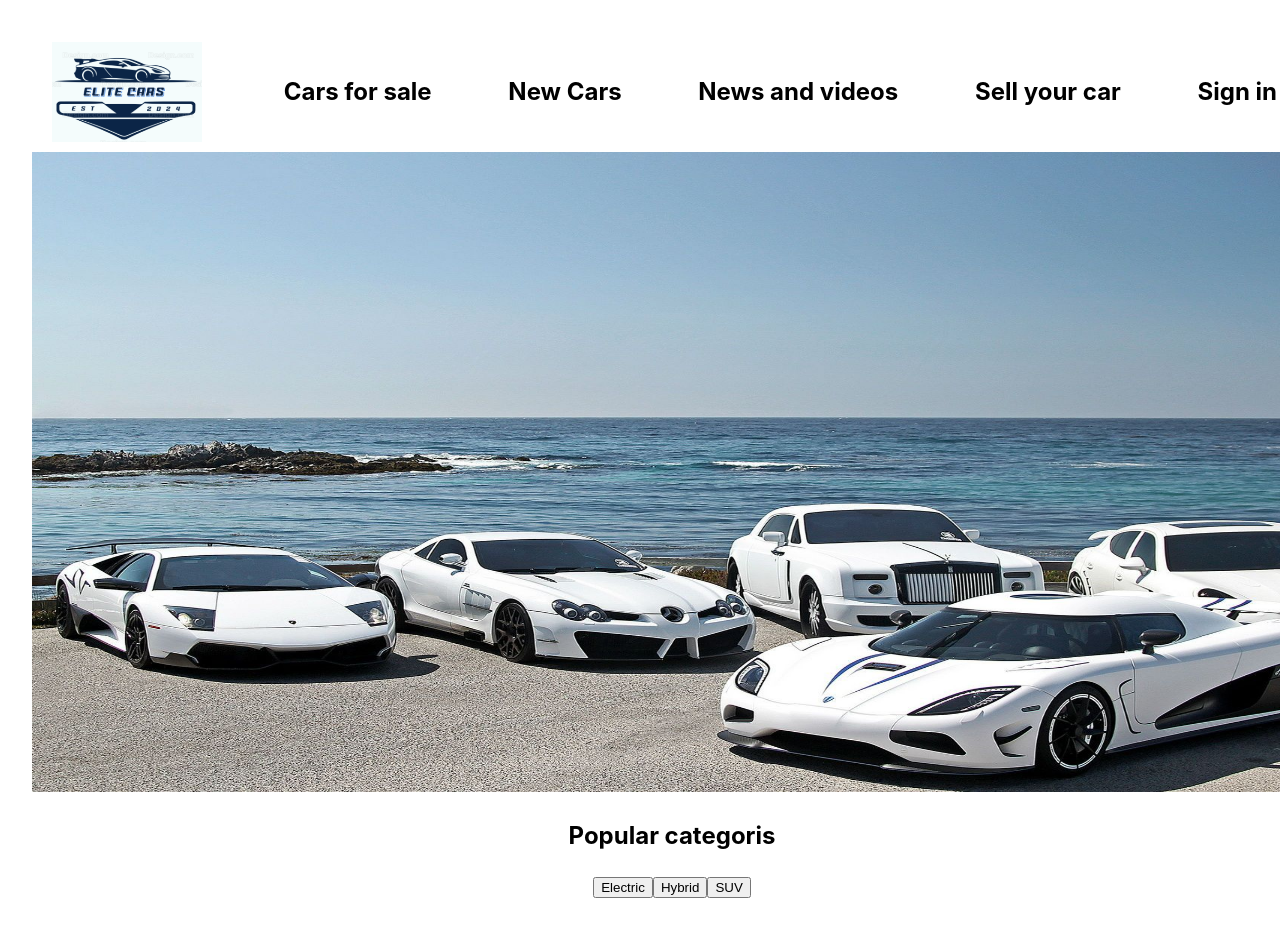
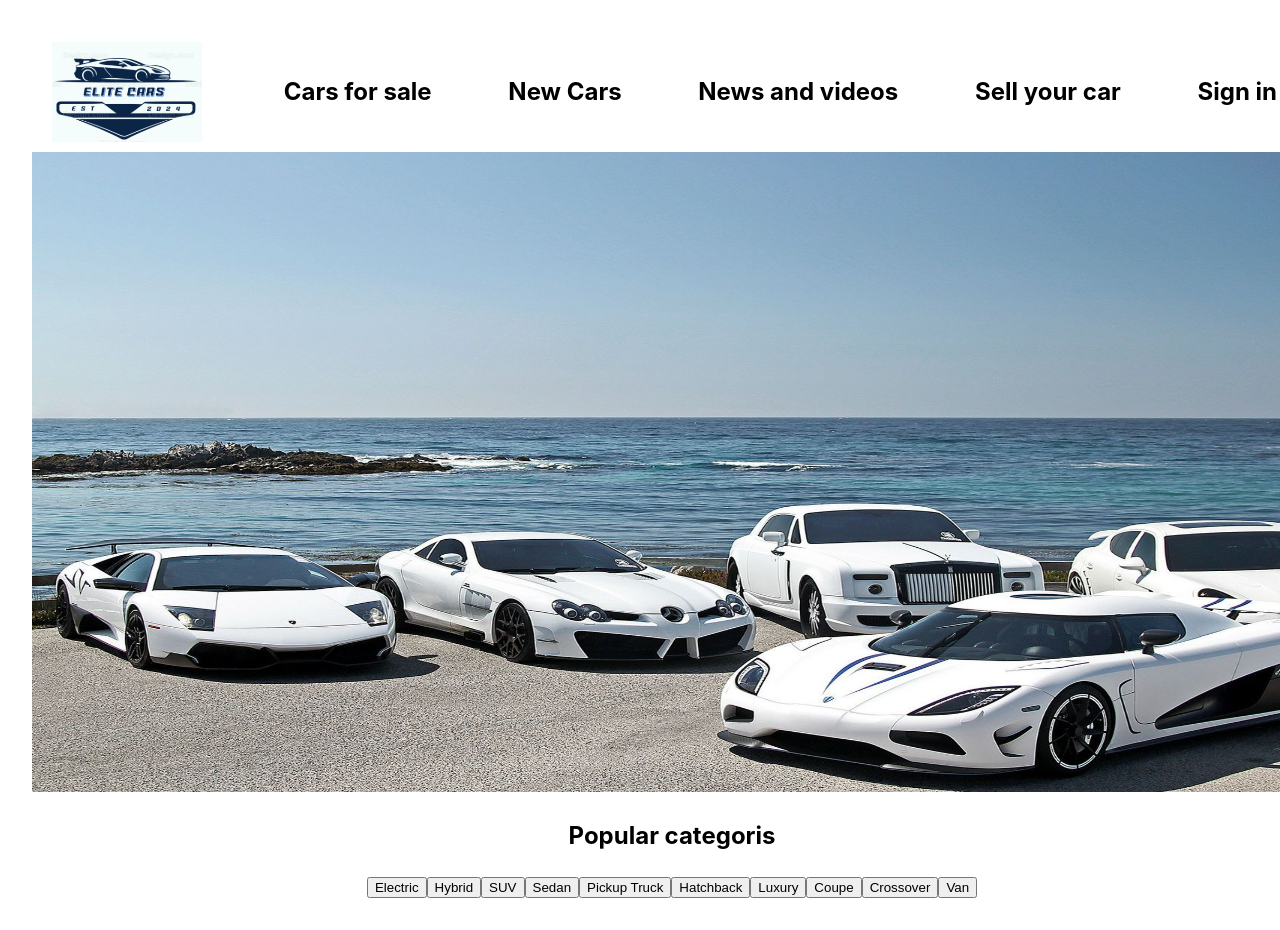
Before and after one commit to C12-SmadiAhmed/MERAKI_Academy_Project_4, a React (Vite) app in the folder frontend/CarsWebsite/: page / in a window 1280 px wide. Shown: the top 930 px of the page. Built offline with nearby package versions, Linux system fonts and the light colour scheme.

Commit message:
render the category from the backen

```diff
--- a/frontend/CarsWebsite/src/components/HomePage.jsx
+++ b/frontend/CarsWebsite/src/components/HomePage.jsx
@@ -1,6 +1,29 @@
-import React from 'react'
+import React , {useEffect, useState} from 'react'
 import Navbar from './Navbar'
+import axios from "axios"
 const HomePage = () => {
+const [category, setcategory] = useState([])
+
+const showCategory=(category)=>{
+
+  axios.get(`http://localhost:5000/category?carCategorie=${category}`).then((res)=>{
+    setcategory(res.data.post)
+    console.log(res.data.post)
+    console.log(res.data)
+    console.log(category)
+
+  }).catch((err)=>{
+    seterror1(err.response.data.message)
+    console.log(err.response.data.message)
+
+
+  })
+}
+
+
+
+
+
   return (
     <>
     <div>
@@ -9,11 +32,28 @@ const HomePage = () => {
     </div>
     <h2>Popular categoris</h2>
     <div>
-      <button>Electric</button>
-      <button>Hybrid</button>
-      <button>SUV</button>
-    </div>
-    </>
-  )
-}
+<button onClick={() => showCategory('Electric')}>Electric</button>
+<button onClick={() => showCategory('Hybrid')}>Hybrid</button>
+<button onClick={() => showCategory('SUV')}>SUV</button>
+<button onClick={() => showCategory('Sedan')}>Sedan</button>
+<button onClick={() => showCategory('Pickup Truck')}>Pickup Truck</button>
+<button onClick={() => showCategory('Hatchback')}>Hatchback</button>
+ <button onClick={() => showCategory('Luxury')}>Luxury</button>
+<button onClick={() => showCategory('Coupe')}>Coupe</button>
+<button onClick={() => showCategory('Crossover')}>Crossover</button>
+<button onClick={() => showCategory('Van')}>Van</button>
+ </div>
+<div>
+{category.map((elem, i) =>
+(<div key={i}>
+
+<img src={`http://localhost:5000/${elem.carImage}`} alt={elem.carName} />
+<h3>{elem.carName}</h3>
+</div>
+))}
+ </div>
+  </>
+    )}
+
+
 export default HomePage
--- a/frontend/CarsWebsite/src/components/Navbar.jsx
+++ b/frontend/CarsWebsite/src/components/Navbar.jsx
@@ -5,7 +5,7 @@ import { useContext } from 'react'
 const Navbar = () => {
 const {token ,firstName1,settoken,setloggedin }=useContext(registerContext)
 const navagite=useNavigate()
-console.log(firstName1)
+
 const logOutButton=()=>{
   settoken(null)
   setloggedin(false)
```
